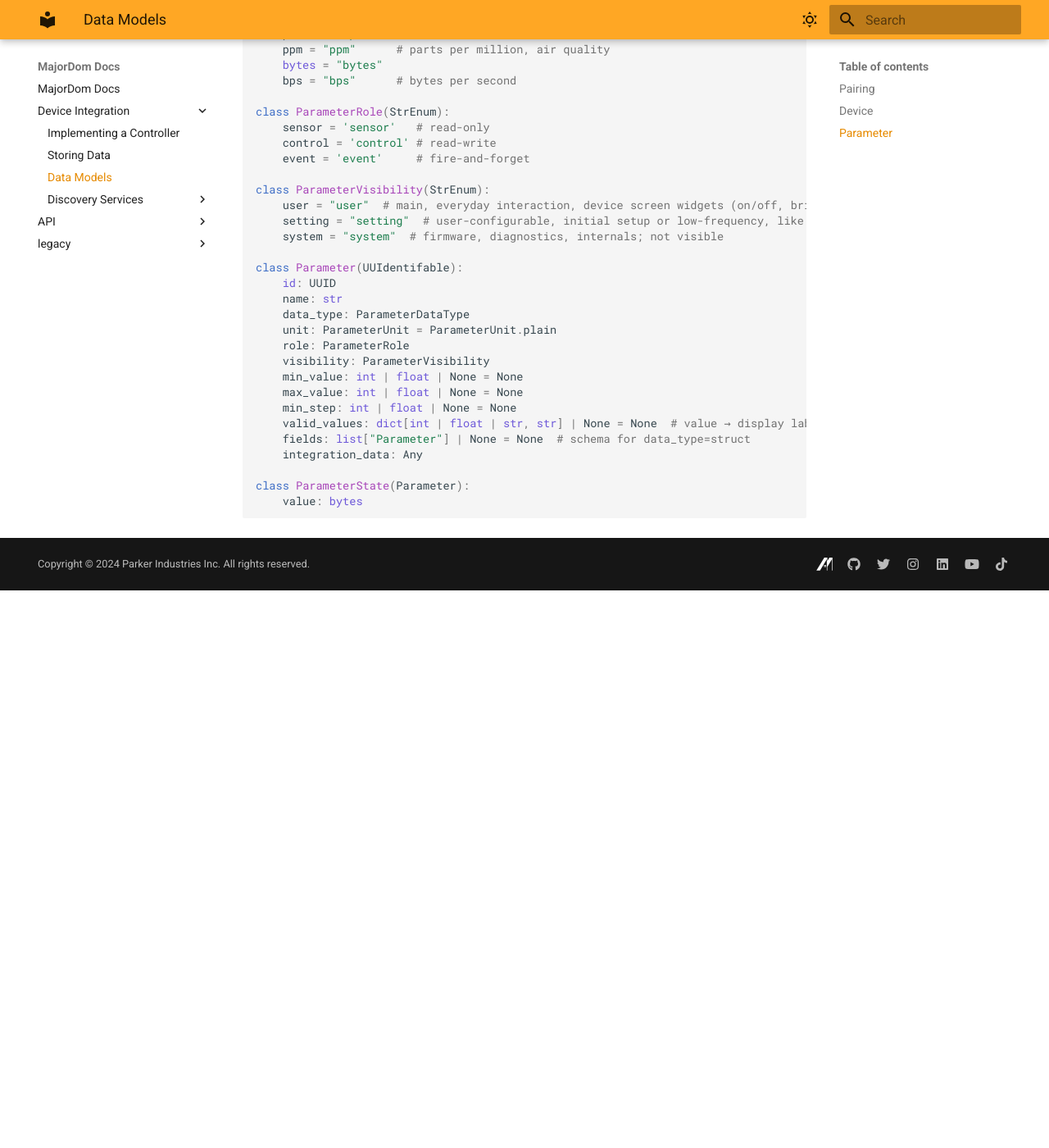
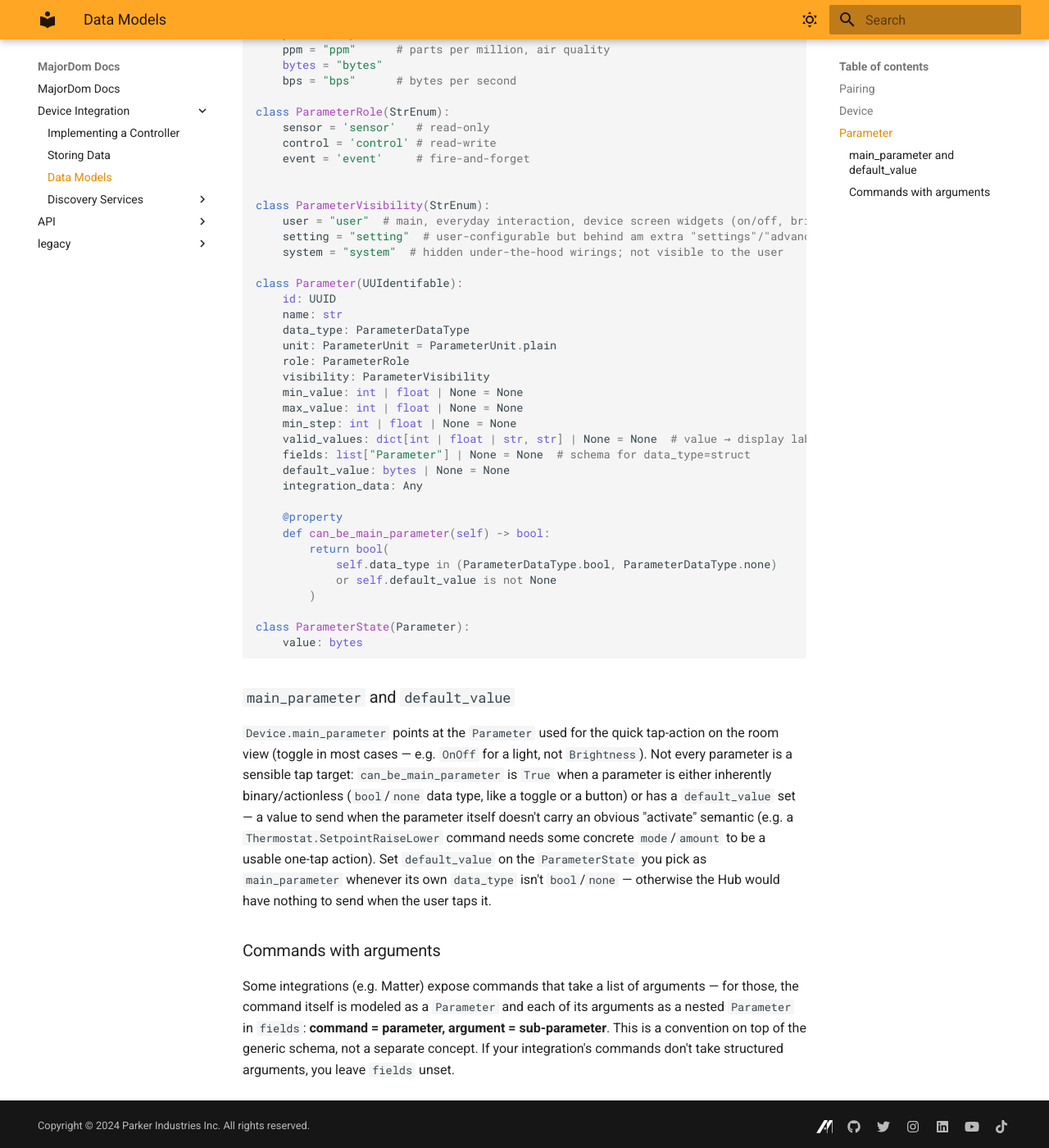
Before and after one commit to ParkerIndustries/MajorDom-Docs, an MkDocs documentation site: the page built from docs/device-integration/data_models.md, in a window 1280 px wide and 1400 px high, scrolled down 1939 px. Shown: the whole window at 82% size. Built offline with MkDocs 1.6.1 and Material for MkDocs 9.7.7, drawn with Linux system fonts in a browser that asks for light colours; before the commit the page ends 2659 px from its top, so only the background shows below that.

Commit message:
Document main_parameter/default_value, visibility, testing, and add llms.txt

````diff
--- a/docs/device-integration/data_models.md
+++ b/docs/device-integration/data_models.md
@@ -100,10 +100,11 @@ class ParameterRole(StrEnum):
     control = 'control' # read-write
     event = 'event'     # fire-and-forget
 
+
 class ParameterVisibility(StrEnum):
     user = "user"  # main, everyday interaction, device screen widgets (on/off, brightness, volume)
-    setting = "setting"  # user-configurable, initial setup or low-frequency, like "auto off timer"
-    system = "system"  # firmware, diagnostics, internals; not visible
+    setting = "setting"  # user-configurable but behind am extra "settings"/"advanced" tap: configured once and rarely touched again; or diagnostic readings (RSSI, firmware version)
+    system = "system"  # hidden under-the-hood wirings; not visible to the user
 
 class Parameter(UUIdentifable):
     id: UUID
@@ -117,8 +118,35 @@ class Parameter(UUIdentifable):
     min_step: int | float | None = None
     valid_values: dict[int | float | str, str] | None = None  # value → display label
     fields: list["Parameter"] | None = None  # schema for data_type=struct
+    default_value: bytes | None = None
     integration_data: Any
+
+    @property
+    def can_be_main_parameter(self) -> bool:
+        return bool(
+            self.data_type in (ParameterDataType.bool, ParameterDataType.none)
+            or self.default_value is not None
+        )
 
 class ParameterState(Parameter):
     value: bytes
 ```
+
+### `main_parameter` and `default_value`
+
+`Device.main_parameter` points at the `Parameter` used for the quick tap-action on the
+room view (toggle in most cases — e.g. `OnOff` for a light, not `Brightness`). Not every
+parameter is a sensible tap target: `can_be_main_parameter` is `True` when a parameter is
+either inherently binary/actionless (`bool`/`none` data type, like a toggle or a button)
+or has a `default_value` set — a value to send when the parameter itself doesn't carry an
+obvious "activate" semantic (e.g. a `Thermostat.SetpointRaiseLower` command needs some
+concrete `mode`/`amount` to be a usable one-tap action). Set `default_value` on the
+`ParameterState` you pick as `main_parameter` whenever its own `data_type` isn't
+`bool`/`none` — otherwise the Hub would have nothing to send when the user taps it.
+
+### Commands with arguments
+
+Some integrations (e.g. Matter) expose commands that take a list of arguments — for those, the
+command itself is modeled as a `Parameter` and each of its arguments as a nested
+`Parameter` in `fields`: **command = parameter, argument = sub-parameter**. This is a
+convention on top of the generic schema, not a separate concept. If your integration's commands don't take structured arguments, you leave `fields` unset.
--- a/mkdocs.yml
+++ b/mkdocs.yml
@@ -125,3 +125,19 @@ plugins:
       enable_creation_date: true
       # enable_git_follow: false
       type: timeago
+  - llmstxt:
+      markdown_description: |
+        MajorDom is a self-hosted smart-home hub. This documentation covers building device
+        integrations (Matter, Zigbee, HomeKit, etc.) and the Hub/Bridge/Cloud HTTP/WebSocket APIs.
+      full_output: llms-full.txt
+      sections:
+        Device Integration:
+          - device-integration/index.md
+          - device-integration/controller.md
+          - device-integration/storing_data.md
+          - device-integration/data_models.md
+          - device-integration/discovery/*.md
+        API:
+          - api/hub.md
+          - api/bridge.md
+          - api/cloud.md
--- a/pyproject.toml
+++ b/pyproject.toml
@@ -12,6 +12,7 @@ python = "^3.10"
 mkdocs-material = "^9.2.8"
 mkdocs-git-revision-date-localized-plugin = "^1.2.0"
 mkdocs-swagger-ui-tag = "^0.6.4"
+mkdocs-llmstxt = "^0.5.0"
 pillow = "^10.0.0"
 cairosvg = "^2.7.1"
 
````
Also changed, not shown: docs/device-integration/index.md (+7 -0 lines), 2 other files.
